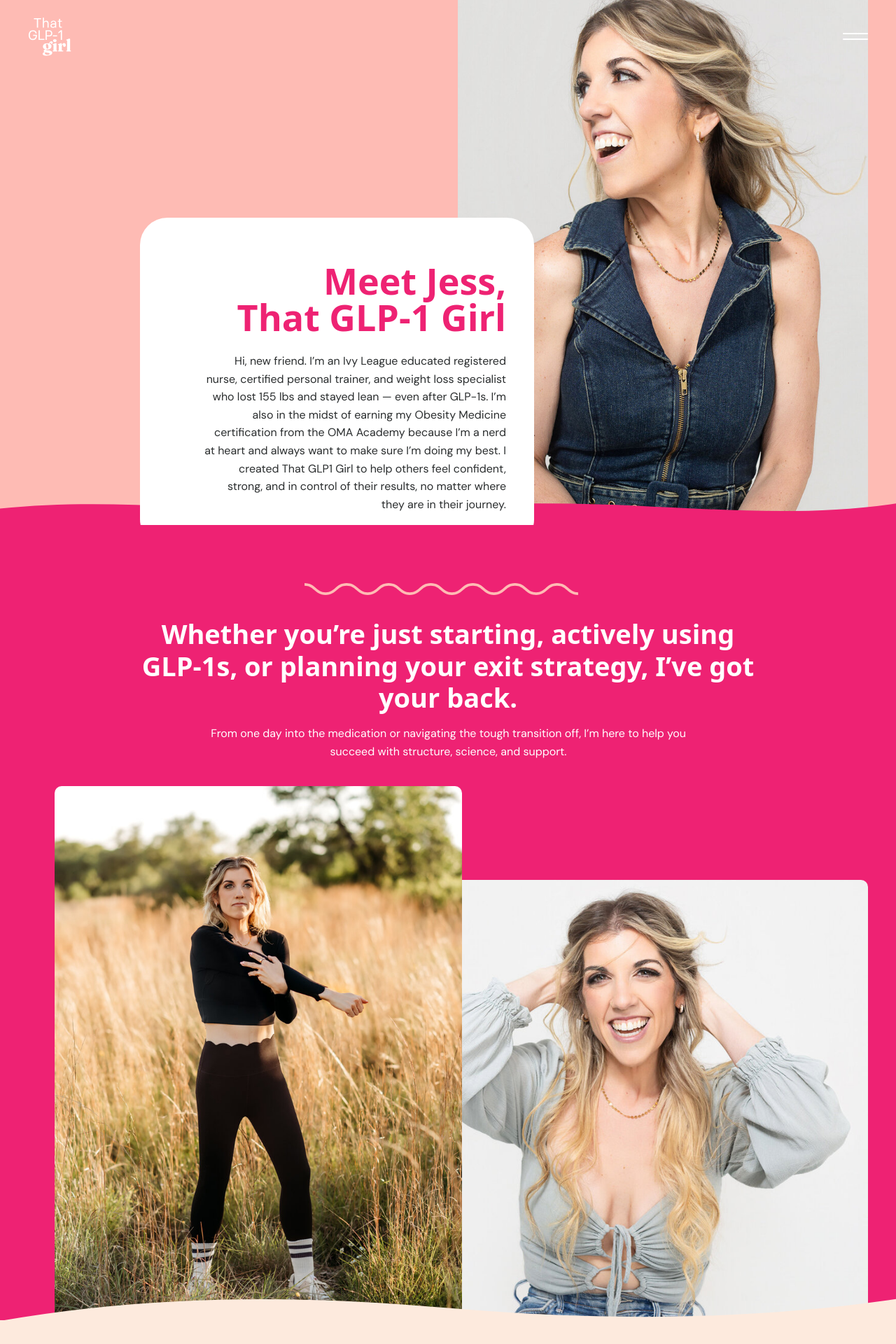
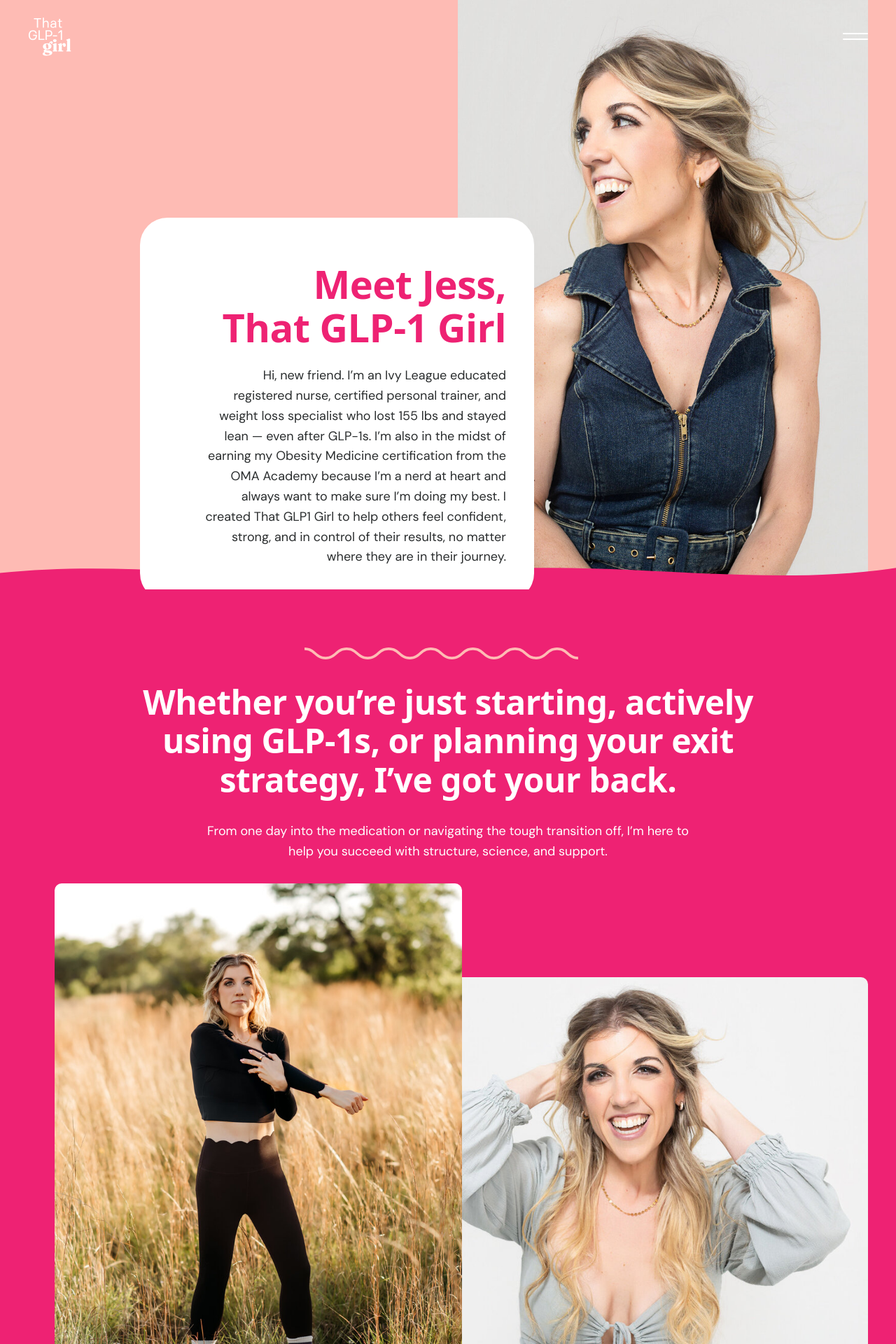
Before and after one commit to kylefiedler/glp1-marketing, a Jekyll site: the page built from about.html, in a window 1280 px wide. Shown: the top 1920 px of the page at 70% size. Built offline with Jekyll 4.4.1, drawn with Linux system fonts in a browser that asks for light colours; some web fonts are replaced.

Commit message:
Apply type roles to About and Journal (#15)
- About hero title takes Hero; statement and story headings take Section;
  ledes take Lead, story copy Body, the pull quote Label.
- Journal eyebrows take Eyebrow, labels Label, CTA and FAQ headings
  Section, product and column copy Lead, the legal line Small; the "What's
  Inside" list gets list-bullet.
- About's hero card and statement copy were absolutely placed around the
  old type sizes; they now sit in flow from the same canvas offsets, so the
  hero band grows to fit its card and the statement lede always clears the
  heading and photos.

KYL-119

Co-authored-by: Claude Opus 5.5 <noreply@anthropic.com>

```diff
--- a/_sass/_page-about.scss
+++ b/_sass/_page-about.scss
@@ -18,6 +18,7 @@
 .about-hero__inner {
   position: relative;
   min-height: 750px;
+  padding-top: 311px; // geometry: the card's top on the live canvas
 }
 
 // Photo runs the full height of the band, flush right, one rounded corner.
@@ -39,10 +40,10 @@
   }
 }
 
+// In flow so long copy grows the band; the band clips the card's last 16px.
 .about-hero__card {
-  position: absolute;
-  left: 13.33%;   // 160/1200
-  top: 311px;
+  position: relative;
+  margin: 0 0 (-$grid-2) 13.33%; // geometry: 160/1200 in
   width: 46.92%;  // 563/1200
   min-height: 455px;
   z-index: 2;
@@ -53,27 +54,20 @@
 }
 
 .about-hero__title {
-  font-family: $font-display;
-  font-weight: 700;
-  font-size: 52px;
-  line-height: 1;
-  letter-spacing: 0;
+  @include type-hero;
   color: $color-accent;
   margin: 0 0 $grid-3;
 }
 
 .about-hero__lede {
-  font-family: $font-body;
-  font-weight: 400;
-  font-size: $fs-sm;
-  line-height: $lh-body;
+  @include type-lead;
   color: $color-ink;
   margin: 0 0 0 auto;
   max-width: 435px; // geometry: copy column against artwork
 }
 
 @media (max-width: $bp-lg) {
-  .about-hero__inner { min-height: 0; }
+  .about-hero__inner { min-height: 0; padding-top: 0; }
   .about-hero__media {
     position: relative;
     left: auto;
@@ -83,21 +77,16 @@
     border-radius: 0 0 0 11px;
   }
   .about-hero__card {
-    position: relative;
-    left: auto;
-    top: auto;
     width: auto;
     min-height: 0;
     margin: -52px $grid-2 $grid-6; // geometry: card overlaps the photo above it
     border-radius: 16px;
     padding: $grid-4 $grid-3;
   }
-  .about-hero__title { font-size: 34px; }
 }
 
 @media (max-width: $bp-md) {
   .about-hero__media { height: 300px; }
-  .about-hero__title { font-size: 27px; }
 }
 
 // ===== Statement (hot-pink band, squiggle up top, two photos cropped
@@ -111,12 +100,11 @@
   background: $color-accent;
   padding: 0;
   @include clip-below-wave;
-  min-height: 1136px;
 }
 
 .about-statement__inner {
   position: relative;
-  height: 1136px;
+  padding-top: 133px; // geometry: heading's top on the live canvas
   text-align: center;
 }
 
@@ -129,34 +117,24 @@
 }
 
 .about-statement__heading {
-  position: absolute;
-  left: 12%;     // 144/1200
-  top: 133px;
-  width: 76%;    // 912/1200
-  font-family: $font-display;
-  font-weight: 700;
-  font-size: 38px;
-  line-height: 1.2;
-  letter-spacing: 0;
+  width: 76%;    // 912/1200, centred
+  @include type-section;
   color: $color-bg;
-  margin: 0;
+  margin: 0 auto $grid-4;
 }
 
 .about-statement__lede {
-  position: absolute;
-  left: 19.92%;  // 239/1200
-  top: 285px;
-  width: 60.25%; // 723/1200
-  font-family: $font-body;
-  font-size: $fs-sm;
-  line-height: $lh-body;
+  width: 60.25%; // 723/1200, centred
+  @include type-lead;
   color: $color-bg;
-  margin: 0;
+  margin: 0 auto;
 }
 
+// Photo stage: 373-1136 on the live canvas; the wave crops photos past its bottom.
 .about-statement__media {
   position: relative;
-  height: 0;
+  height: 763px;
+  margin-top: $grid-4;
 }
 
 .about-statement__photo {
@@ -168,7 +146,7 @@
 // Sits behind, and is half-covered by, the taller photo to its left.
 .about-statement__photo--back {
   left: 41.92%;  // 503/1200
-  top: -629px;   // 507 - 1136
+  top: 134px;    // 507 - 373
   width: 58.08%; // 697/1200
   height: 650px;
   object-position: 100% 100%;
@@ -177,7 +155,7 @@
 
 .about-statement__photo--front {
   left: 3.17%;   // 38/1200
-  top: -763px;   // 373 - 1136
+  top: 0;
   width: 48.5%;  // 582/1200
   height: 830px;
   object-position: 60% 60%;
@@ -186,11 +164,10 @@
 
 @media (max-width: $bp-lg) {
   .about-statement {
-    min-height: 0;
     padding: var(--section-pad) var(--gutter);
     padding-bottom: calc(var(--section-pad) + var(--wave-below));
   }
-  .about-statement__inner { height: auto; }
+  .about-statement__inner { padding-top: 0; }
   .about-statement__squiggle {
     position: relative;
     left: auto;
@@ -199,15 +176,10 @@
     margin: 0 auto $grid-4;
   }
   .about-statement__heading,
-  .about-statement__lede {
-    position: relative;
-    left: auto;
-    top: auto;
-    width: auto;
-  }
-  .about-statement__heading { font-size: 27px; margin-bottom: $grid-3; }
+  .about-statement__lede { width: auto; }
+  .about-statement__heading { margin-bottom: $grid-3; }
 
-  .about-statement__media { height: 340px; }
+  .about-statement__media { height: 340px; margin-top: 0; }
   .about-statement__photo--back {
     left: auto;
     right: 4%;
@@ -236,11 +208,7 @@
 }
 
 .about-story__heading {
-  font-family: $font-display;
-  font-weight: 700;
-  font-size: 63px;
-  line-height: 1.1;
-  letter-spacing: 0;
+  @include type-section;
   color: $color-ink;
   margin-left: 87px; // geometry: heading sits 177px into the 1200 canvas
   max-width: 776px; // geometry: reading measure
@@ -260,15 +228,12 @@
 }
 
 .about-story__copy {
-  font-family: $font-body;
-  font-size: $fs-sm;
-  line-height: $lh-body;
+  @include type-body;
   color: $color-ink;
 }
 
 .about-story__copy p {
   em { font-style: italic; }
-  strong { font-weight: 700; }
 }
 
 // Pink wave-thin rule that opens most of the copy columns.
@@ -280,17 +245,12 @@
 }
 
 .about-story__pullquote {
-  font-family: $font-label;
-  font-weight: 600;
-  font-size: $fs-md;
-  line-height: 1.8;
-  letter-spacing: 0.1em;
-  text-transform: uppercase;
+  @include type-label;
   color: $color-ink;
 }
 
 .about-story__signoff {
-  font-family: $font-body;
+  @include type-body;
 }
 
 .about-story__figure {
@@ -336,7 +296,7 @@
 }
 
 @media (max-width: $bp-lg) {
-  .about-story__heading { font-size: 42px; margin-left: 0; }
+  .about-story__heading { margin-left: 0; }
   .about-story__inner { padding: 0; }
   .about-story__row { column-gap: $grid-4; }
   // :nth-of-type(n) keeps specificity level with the per-row rules above.
@@ -348,7 +308,6 @@
 }
 
 @media (max-width: $bp-md) {
-  .about-story__heading { font-size: 36px; }
   .about-story__row { grid-template-columns: 1fr; }
   .about-story__row--reverse .about-story__figure { order: 2; }
   .about-story__figure img { border-radius: 20px; }
--- a/_sass/_page-journal.scss
+++ b/_sass/_page-journal.scss
@@ -1,12 +1,7 @@
 // Journal page — shares the .page-hero hot-pink pattern.
 
 .journal-hero__eyebrow {
-  font-family: $font-label;
-  font-weight: 600;
-  font-size: $fs-xs;
-  line-height: $lh-snug;
-  letter-spacing: calc(0.06em + 1px);
-  text-transform: uppercase;
+  @include type-eyebrow;
   color: $color-bg;
   margin: 0 auto var(--title-gap);
   opacity: 0.9;
@@ -29,19 +24,12 @@
 }
 
 .journal-product__copy .journal-product__eyebrow {
-  font-family: $font-label;
-  font-weight: 600;
-  font-size: $fs-xs;
-  line-height: $lh-snug;
-  letter-spacing: calc(0.06em + 1px);
-  text-transform: uppercase;
+  @include type-eyebrow;
   color: $color-ink;
 }
 
 .journal-product__copy p {
-  font-family: $font-body;
-  font-size: $fs-md;
-  line-height: $lh-body;
+  @include type-lead;
   color: $color-ink;
 }
 
@@ -90,37 +78,25 @@
 }
 
 .journal-inside__label {
-  font-family: $font-label;
-  font-weight: 600;
-  font-size: $fs-sm;
-  line-height: $lh-snug;
-  letter-spacing: calc(0.1em + 1px);
-  text-transform: uppercase;
+  @include type-label;
   color: $color-ink;
   margin: 0 0 $grid-3;
 }
 
 .journal-inside__list {
-  list-style: none;
-  padding: 0;
+  @include list-bullet;
   margin: 0;
   display: grid;
   gap: $grid-2;
 
   li {
-    font-family: $font-body;
-    font-size: $fs-sm;
-    line-height: $lh-body;
+    @include type-body;
     color: $color-ink;
   }
-
-  strong { font-weight: 700; }
 }
 
 .journal-inside__col p {
-  font-family: $font-body;
-  font-size: $fs-md;
-  line-height: $lh-body;
+  @include type-lead;
   color: $color-ink;
 }
 
@@ -156,29 +132,18 @@
 }
 
 .journal-cta__heading {
-  font-family: $font-display;
-  font-weight: 700;
-  font-size: 40px;
-  line-height: 1.15;
-  letter-spacing: -0.01em;
+  @include type-section;
   color: $color-bg;
 }
 
 .journal-cta__subheading {
-  font-family: $font-label;
-  font-weight: 600;
-  font-size: $fs-sm;
-  line-height: $lh-snug;
-  letter-spacing: calc(0.1em + 1px);
-  text-transform: uppercase;
+  @include type-label;
   color: $color-bg;
   margin: 0;
 }
 
-@media (max-width: $bp-lg) { .journal-cta__heading { font-size: 32px; } }
 @media (max-width: $bp-md) {
-  .journal-cta__heading { font-size: 26px; }
-  .journal-cta__decor   { display: none; }
+  .journal-cta__decor { display: none; }
 }
 
 // ===== FAQ =====
@@ -188,18 +153,13 @@
 }
 
 .journal-faq__heading {
-  font-family: $font-display;
-  font-weight: 700;
-  font-size: 44px;
-  line-height: 1.1;
-  letter-spacing: -0.01em;
+  @include type-section;
   color: $color-peach;
   text-align: center;
 }
 
 .journal-faq__legal {
-  font-family: $font-body;
-  font-size: $fs-sm;
+  @include type-small;
   color: $color-muted;
   text-align: center;
   margin: var(--stack-gap) 0 0;
@@ -210,6 +170,3 @@
     text-underline-offset: 3px;
   }
 }
-
-@media (max-width: $bp-lg) { .journal-faq__heading { font-size: 34px; } }
-@media (max-width: $bp-md) { .journal-faq__heading { font-size: 26px; } }
```
